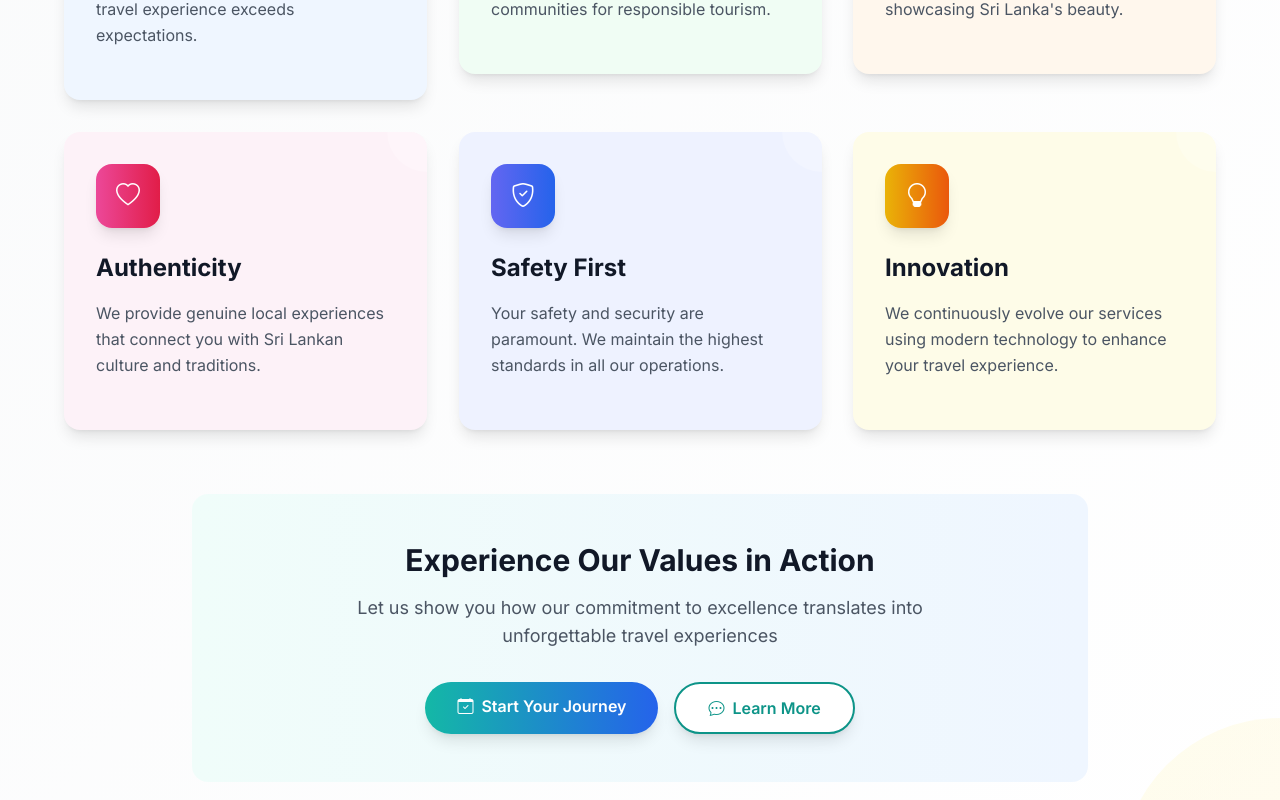
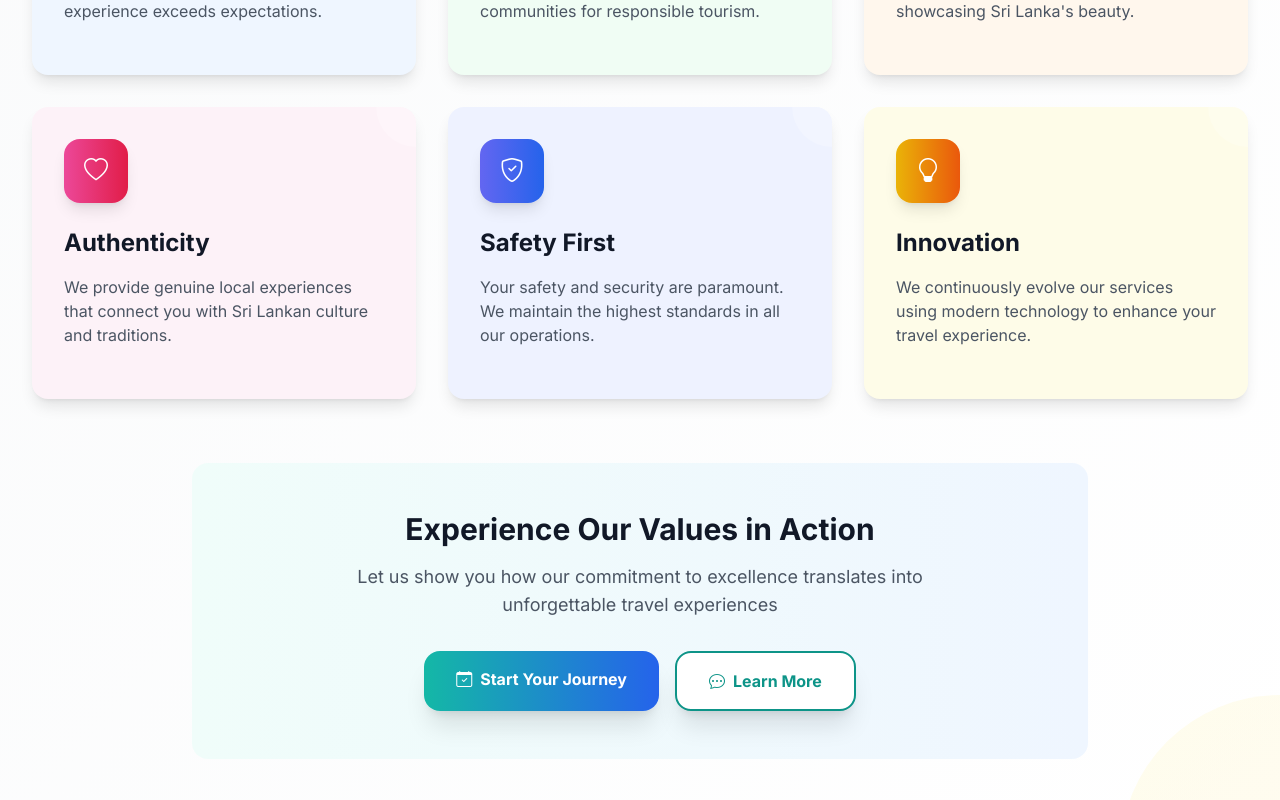
Before and after one commit to nathija-nimantha/Nimantha-Tours, a React (Vite) app in the folder frontend/: page /about in a window 1280 px wide. Shown: the part 2940-3740 px from the top of the page. Built offline with nearby package versions, Linux system fonts and the light colour scheme; a web font is replaced by a local one.

Commit message:
fix: refactor CoreValues component for improved layout, accessibility, and responsiveness

```diff
--- a/frontend/src/components/about/CoreValues.tsx
+++ b/frontend/src/components/about/CoreValues.tsx
@@ -60,55 +60,60 @@ const CoreValues: React.FC = () => {
 
   return (
     <section className="py-16 sm:py-20 lg:py-24 bg-gradient-to-br from-gray-50 to-white relative overflow-hidden">
-        {/* Background decorations */}
-        <div className="absolute top-0 left-0 w-64 h-64 bg-gradient-to-br from-teal-100 to-blue-100 rounded-full opacity-30 -translate-x-32 -translate-y-32"></div>
-        <div className="absolute bottom-0 right-0 w-80 h-80 bg-gradient-to-tl from-orange-100 to-yellow-100 rounded-full opacity-30 translate-x-40 translate-y-40"></div>
+      {/* Background Decorations */}
+      <div className="absolute top-0 left-0 w-64 h-64 bg-gradient-to-br from-teal-100 to-blue-100 rounded-full opacity-30 -translate-x-32 -translate-y-32" />
+      <div className="absolute bottom-0 right-0 w-80 h-80 bg-gradient-to-tl from-orange-100 to-yellow-100 rounded-full opacity-30 translate-x-40 translate-y-40" />
 
-        <div className="container mx-auto px-4 sm:px-6 lg:px-16 relative z-10">
+      <div className="container mx-auto px-4 sm:px-6 lg:px-8 relative z-10">
+        {/* Header */}
         <div className="text-center mb-12 lg:mb-16">
           <Fade triggerOnce>
-            <span className="inline-block bg-gradient-to-r from-teal-500 to-blue-600 text-white text-sm font-semibold px-6 py-2 rounded-full mb-6 animate-bounce-custom">
+            <div className="inline-block bg-gradient-to-r from-teal-500 to-blue-600 text-white text-sm font-semibold px-4 sm:px-6 py-2 sm:py-3 rounded-full mb-6">
               Our Values
-            </span>
+            </div>
             <h2 className="text-3xl sm:text-4xl lg:text-5xl font-bold mb-6">
               <span className="block text-gray-900">What Drives</span>
               <span className="block bg-gradient-to-r from-teal-600 to-blue-700 bg-clip-text text-transparent">
                 Our Mission
               </span>
             </h2>
-              <p className="text-lg text-gray-600 max-w-3xl mx-auto leading-relaxed">
+            <p className="text-base sm:text-lg text-gray-600 max-w-3xl mx-auto leading-relaxed">
               These core values guide everything we do, ensuring every journey with us is exceptional
             </p>
           </Fade>
         </div>
 
-          <div className="grid grid-cols-1 md:grid-cols-2 lg:grid-cols-3 gap-8">
+        {/* Values Grid */}
+        <div className="grid grid-cols-1 md:grid-cols-2 lg:grid-cols-3 gap-6 lg:gap-8">
           {values.map((value, index) => (
             <Zoom key={index} delay={100 * index} triggerOnce>
               <div
-                      className={`group p-8 ${value.bgColor} rounded-2xl shadow-lg hover:shadow-2xl transition-all duration-500 transform hover:-translate-y-2 relative overflow-hidden`}
+                className={`group p-6 lg:p-8 ${value.bgColor} rounded-2xl shadow-lg hover:shadow-2xl transition-all duration-500 transform hover:-translate-y-2 relative overflow-hidden h-full`}
               >
-                    {/* Background decoration */}
-                    <div className="absolute top-0 right-0 w-20 h-20 bg-white/20 rounded-full -translate-y-10 translate-x-10 group-hover:scale-150 transition-transform duration-500"></div>
+                {/* Background Decoration */}
+                <div className="absolute top-0 right-0 w-20 h-20 bg-white/20 rounded-full -translate-y-10 translate-x-10 group-hover:scale-150 transition-transform duration-500" />
 
-                    <div className="relative z-10">
+                <div className="relative z-10 h-full flex flex-col">
+                  {/* Icon */}
                   <div className="mb-6">
                     <div
-                            className={`w-16 h-16 bg-gradient-to-r ${value.color} rounded-2xl flex items-center justify-center shadow-lg transform transition-all duration-300 group-hover:scale-110 group-hover:rotate-3`}
+                      className={`w-14 h-14 lg:w-16 lg:h-16 bg-gradient-to-r ${value.color} rounded-2xl flex items-center justify-center shadow-lg transform transition-all duration-300 group-hover:scale-110 group-hover:rotate-3`}
                     >
-                          <i className={`${value.icon} text-white text-2xl`}></i>
+                      <i className={`${value.icon} text-white text-xl lg:text-2xl`} />
                     </div>
                   </div>
 
+                  {/* Content */}
+                  <div className="flex-grow">
                     <h3 className="text-xl sm:text-2xl font-bold text-gray-900 mb-4 group-hover:text-teal-600 transition-colors duration-300">
                       {value.title}
                     </h3>
+                    <p className="text-gray-600 leading-relaxed text-sm sm:text-base mb-4">{value.description}</p>
+                  </div>
 
-                      <p className="text-gray-600 leading-relaxed mb-4">{value.description}</p>
-
-                      {/* Hover effect indicator */}
+                  {/* Hover Indicator */}
                   <div className="opacity-0 group-hover:opacity-100 transition-opacity duration-300">
-                        <div className={`w-12 h-1 bg-gradient-to-r ${value.color} rounded-full`}></div>
+                    <div className={`w-12 h-1 bg-gradient-to-r ${value.color} rounded-full`} />
                   </div>
                 </div>
               </div>
@@ -116,27 +121,30 @@ const CoreValues: React.FC = () => {
           ))}
         </div>
 
-          {/* Call to action */}
+        {/* Call to Action */}
         <Fade delay={600} triggerOnce>
           <div className="text-center mt-16">
             <div className="bg-gradient-to-r from-teal-50 to-blue-50 rounded-2xl p-8 lg:p-12 max-w-4xl mx-auto">
               <h3 className="text-2xl sm:text-3xl font-bold text-gray-900 mb-4">Experience Our Values in Action</h3>
-                <p className="text-gray-600 text-lg mb-8 max-w-2xl mx-auto">
+              <p className="text-gray-600 text-base sm:text-lg mb-8 max-w-2xl mx-auto">
                 Let us show you how our commitment to excellence translates into unforgettable travel experiences
               </p>
               <div className="flex flex-col sm:flex-row gap-4 justify-center">
-                  <a href="/booking" className="btn-primary group">
+                <a
+                  href="/booking"
+                  className="group bg-gradient-to-r from-teal-500 to-blue-600 hover:from-teal-600 hover:to-blue-700 text-white font-bold py-3 sm:py-4 px-6 sm:px-8 rounded-2xl shadow-xl hover:shadow-2xl transform transition-all duration-300 hover:scale-105"
+                >
                   <span className="flex items-center justify-center space-x-2">
-                    <i className="bi bi-calendar-check group-hover:animate-bounce"></i>
+                    <i className="bi bi-calendar-check group-hover:animate-bounce" />
                     <span>Start Your Journey</span>
                   </span>
                 </a>
                 <a
                   href="/contactUs"
-                      className="bg-white text-teal-600 border-2 border-teal-600 hover:bg-teal-600 hover:text-white font-semibold py-3 px-8 rounded-full shadow-lg transform transition-all duration-300 hover:scale-105 hover:shadow-xl group"
+                  className="group bg-white text-teal-600 border-2 border-teal-600 hover:bg-teal-600 hover:text-white font-bold py-3 sm:py-4 px-6 sm:px-8 rounded-2xl shadow-xl hover:shadow-2xl transform transition-all duration-300 hover:scale-105"
                 >
                   <span className="flex items-center justify-center space-x-2">
-                    <i className="bi bi-chat-dots group-hover:animate-pulse"></i>
+                    <i className="bi bi-chat-dots group-hover:animate-pulse" />
                     <span>Learn More</span>
                   </span>
                 </a>
```
Lines whose indentation alone changed are shown as unchanged.
